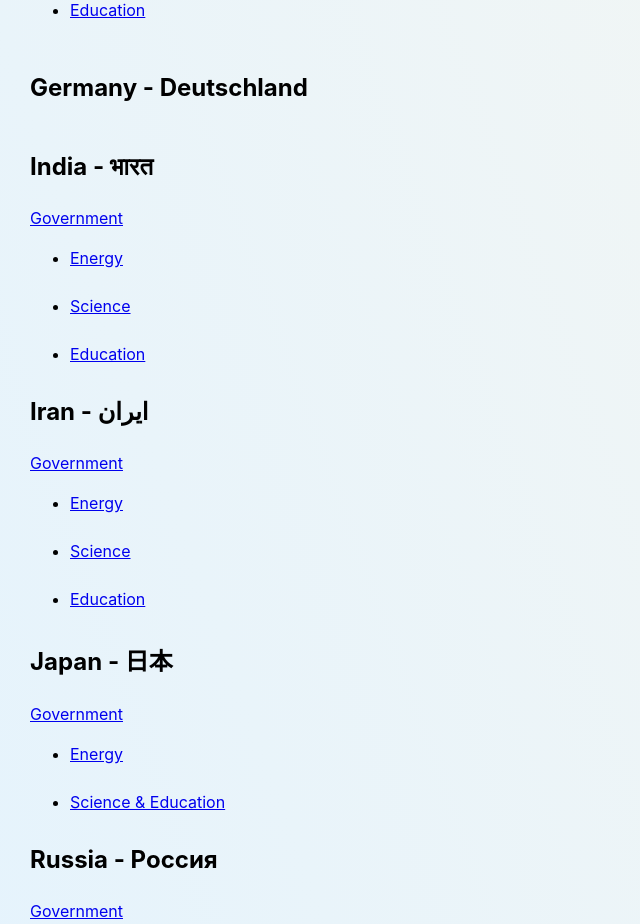
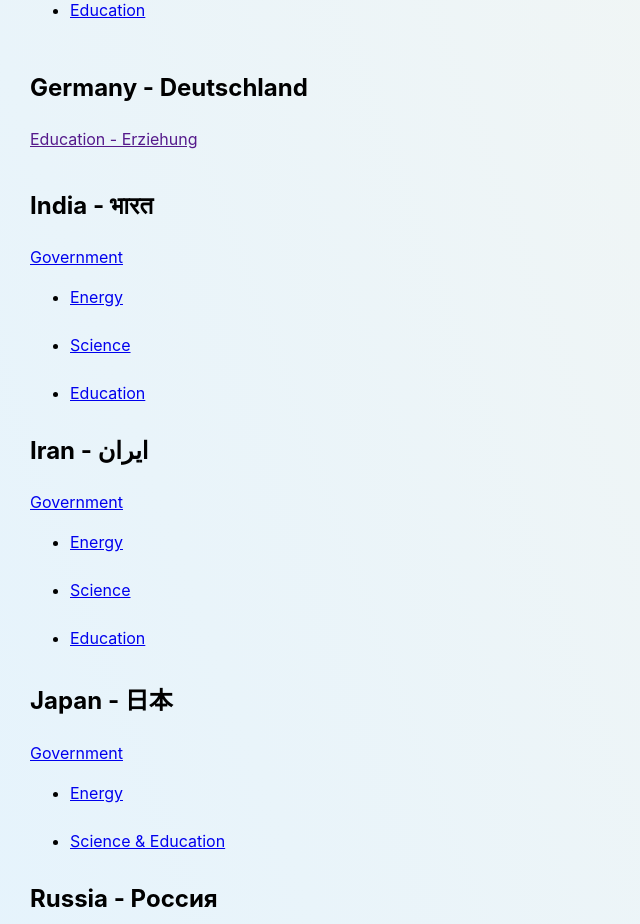
Before and after one commit to JRFink/jrfphyspagesnew, a Next.js app: page /research/gen in a window 1280 px wide. Shown: the part 2120-3044 px from the top of the page, without its empty margins (0-640 px from the left). Built offline with nearby package versions, Linux system fonts and the light colour scheme.

Commit message:
Update index.tsx

```diff
--- a/pages/research/gen/index.tsx
+++ b/pages/research/gen/index.tsx
@@ -184,7 +184,10 @@ const Gen = () => {
                <h2>
                Germany - Deutschland
                </h2>
-               <br />
+               <p>
+                  <Link href="">Education - Erziehung</Link>
+                </p>
+                <br />
                 <h2>
                     India - भारत
                 </h2>
```
